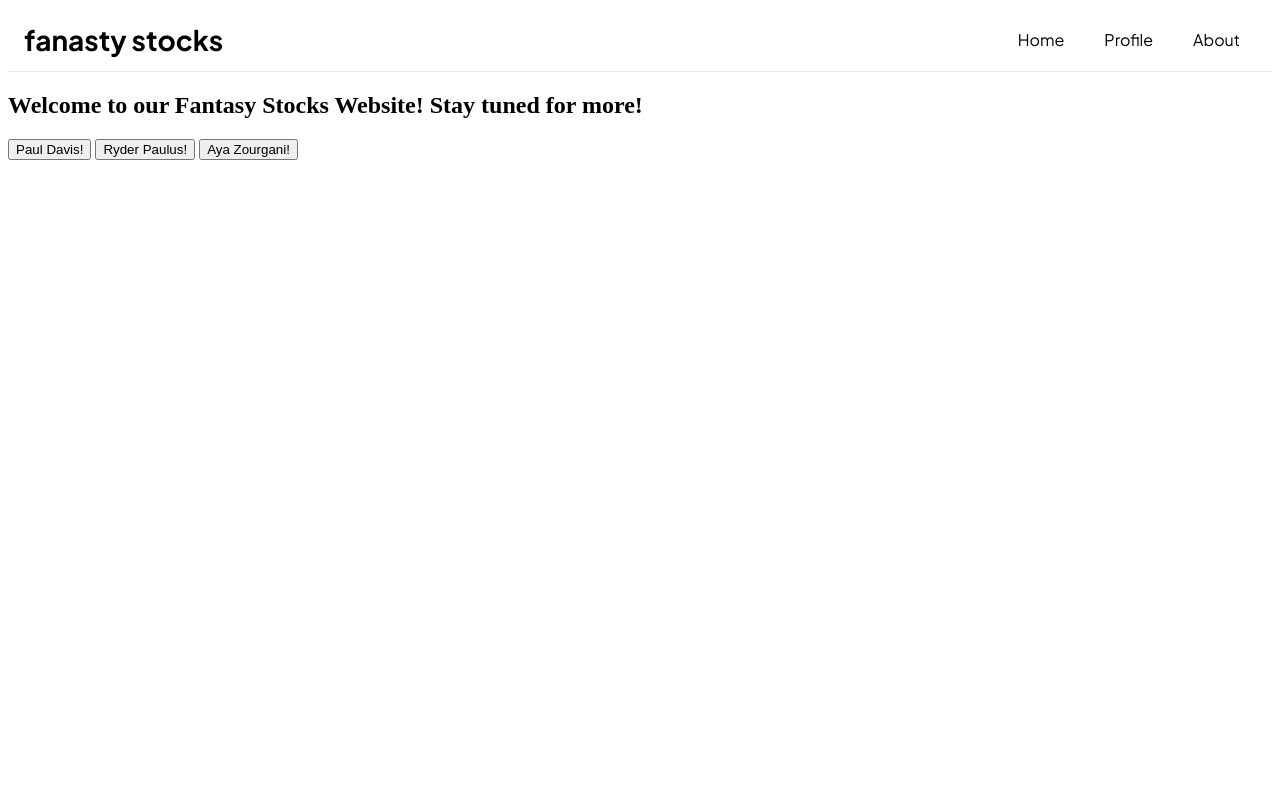
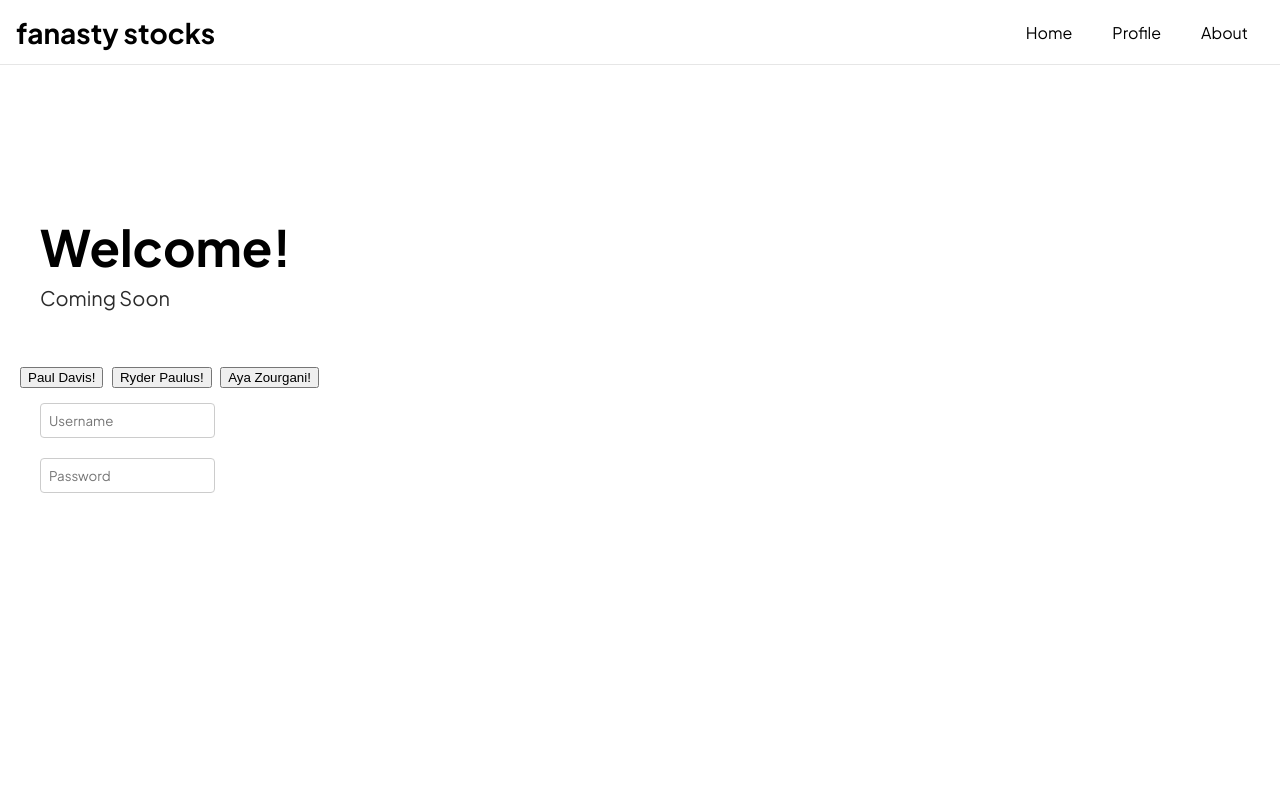
Before and after one commit to Sparkle26/Final-Fantasy-Stock-Game, a PHP site: page /web_src/index.html in a window 1280 px wide. Run offline with PHP 8.4, Linux system fonts and the light colour scheme.

Commit message:
home page, adding username and password input

```diff
--- a/web_src/classes/NavBar.php
+++ b/web_src/classes/NavBar.php
@@ -3,7 +3,7 @@
     class NavBar {
         private $links = [];
         private static $defaultNavLinks = [
-            "Home" => ["url" => "/web_src/index.php", "icon" => "fas fa-home"],
+            "Home" => ["url" => "/web_src/index.html", "icon" => "fas fa-home"],
             //"About" => ["url" => "/web_src/general/about.php", "icon" => "fas fa-info-circle"],
             //"Games" => ["url" => "/web_src/games.php", "icon" => "fas fa-gamepad"],
             //"Leaderboard" => ["url" => "/web_src/leaderboard.php", "icon" => "fas fa-trophy"],
--- a/web_src/index.html
+++ b/web_src/index.html
@@ -1,27 +1,33 @@
 <HEAD>
-  <TITLE>Fanasty Stocks</TITLE>
+  <TITLE>Fantasty Stocks</TITLE>
   <link rel="stylesheet" href="stylesheets/styles.css">
 </HEAD>
 <BODY>
+
 <header class="site-header">
-
-
   <h1 class="site-title">fanasty stocks</h1>
 
   <ul>
     <li><a href="page.php">Home</a></li>
     <li><a href="Ryder.php">Profile</a></li>
     <li><a href="Aya.php">About</a></li>
+
   </ul>
+
 </header>
-
-<main>
-  <h2> Welcome to our Fantasy Stocks Website! Stay tuned for more!</h2>
-
+<main class = "main">
+  <h2> Welcome!</h2>
+  <p> Coming Soon </p>
   <a href="../web_src/general/aboutUs/Paul.php"><button class="button button2">Paul Davis!</button></a>
   <a href="../web_src/general/aboutUs/Ryder.php"><button class="button button2">Ryder Paulus!</button></a>
   <a href="../web_src/general/aboutUs/Aya.php"><button class="button button2">Aya Zourgani!</button></a>
 </main>
 
+<form>
+  <input type="text" id="username" name="username" placeholder="Username" required>
+  </br>
+  <input type="text" id="password" name="password" placeholder="Password" required>
+</form>
+
 </BODY>
 </HTML>
--- a/web_src/stylesheets/styles.css
+++ b/web_src/stylesheets/styles.css
@@ -1,50 +1,47 @@
 @import url('https://fonts.googleapis.com/css2?family=Plus+Jakarta+Sans:wght@300;400;500;600;700;800&display=swap');
 
 body {
-  background-color: rgb(255, 255, 255);
-  color: #000000;
+  background-color: #fff;
+  color: #000;
+  font-family: 'Plus Jakarta Sans', system-ui, -apple-system, 'Segoe UI', Roboto, 'Helvetica Neue', Arial, sans-serif;
+  margin: 0;
+  padding: 0;
 }
 
 /* Title */
 .site-title,
 .site-header h1 {
-  font-family: 'Plus Jakarta Sans', system-ui, -apple-system, 'Segoe UI', Roboto, 'Helvetica Neue', Arial, sans-serif;
   margin: 0;
   font-size: 28px;
   color: #000;
 }
 
-/* site header: make h1 and nav the same height and vertically centered */
+/* Header styling */
 .site-header {
   display: flex;
   align-items: center;
   justify-content: space-between;
   height: 64px;
   padding: 0 16px;
-  background-color: #ffffff;
-  box-sizing: border-box;
+  background-color: #fff;
   border-bottom: 1px solid #e6e6e6;
 }
 
-/* site-title sits on the left inside the header */
 .site-title {
   text-align: left;
 }
 
-
-/* Header / Navigation */
+/* Navigation */
 ul {
   list-style: none;
   margin: 0;
   padding: 0;
-  background-color: transparent;
   display: flex;
   justify-content: flex-end;
   align-items: center;
   gap: 8px;
 }
 
-/* remove float; flex handles layout */
 ul li {
   margin: 0;
   padding: 0;
@@ -52,17 +49,42 @@ ul li {
 
 ul li a {
   display: block;
-  color: rgb(0, 0, 0);
+  color: #000;
   padding: 14px 16px;
   text-decoration: none;
-  font-family: 'Plus Jakarta Sans', system-ui, -apple-system, 'Segoe UI', Roboto, 'Helvetica Neue', Arial, sans-serif;
-
 }
 
 ul li a:hover {
- color: #3DB5E6;
+  color: #3DB5E6;
 }
 
-div {
-    color:#000000;
+/* Optional container */
+.button-group {
+  margin: 40px 20px;
 }
+
+/* Main content */
+main,
+h2 {
+  font-size: 50px;
+  margin-left: 20px;
+  margin-top: 150px;
+}
+
+p {
+  font-size: 20px;
+  margin-left: 20px;
+  margin-top: -35px;
+  color: #2b2b2b;
+}
+
+form  {
+  input {
+    font-family: 'Plus Jakarta Sans', system-ui, -apple-system, 'Segoe UI', Roboto, 'Helvetica Neue', Arial, sans-serif;
+    margin: 10px;
+    margin-left: 40px;
+    padding: 8px;
+    border: 1px solid #ccc;
+    border-radius: 4px;
+  }
+}
```
Also changed, not shown: 5 other files.
